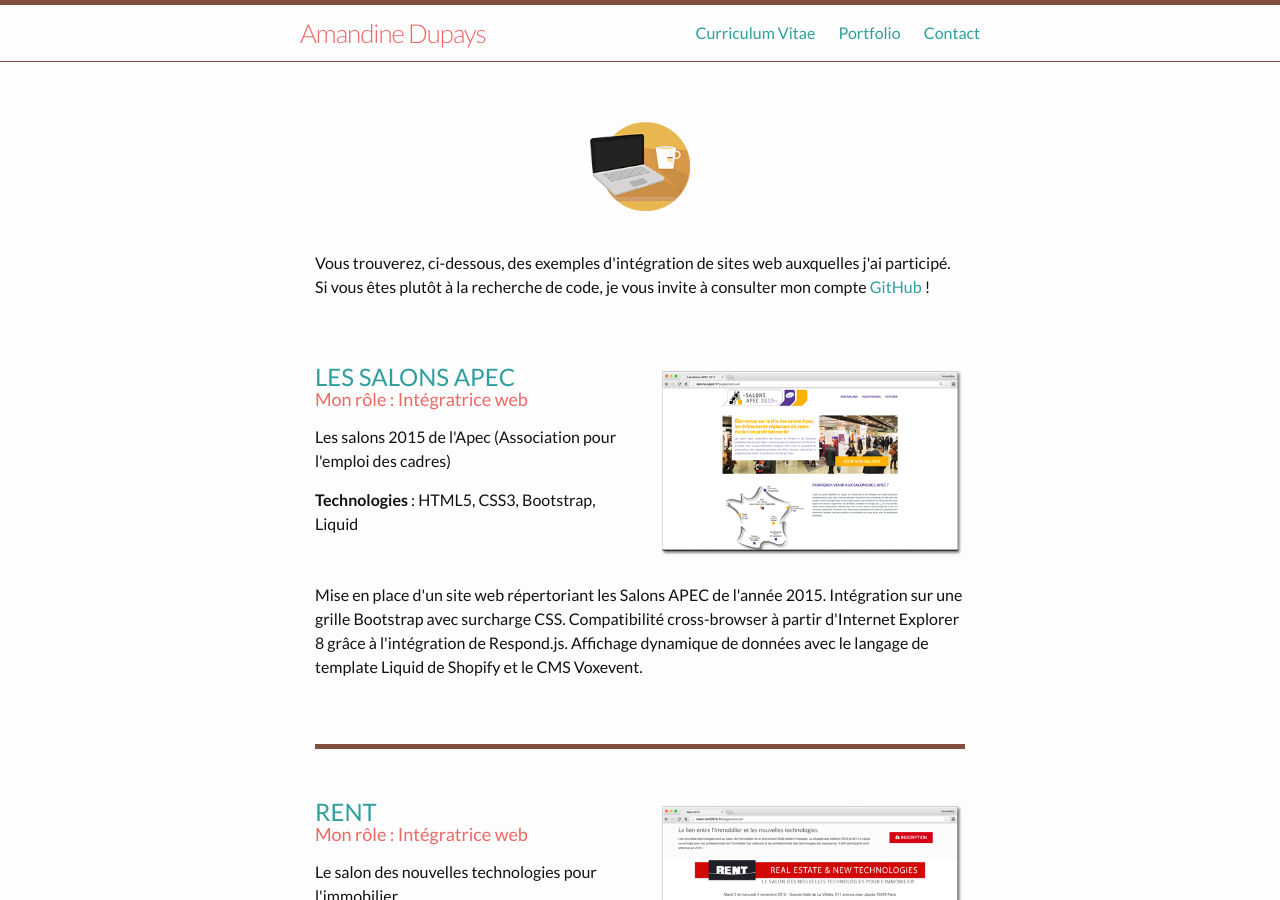
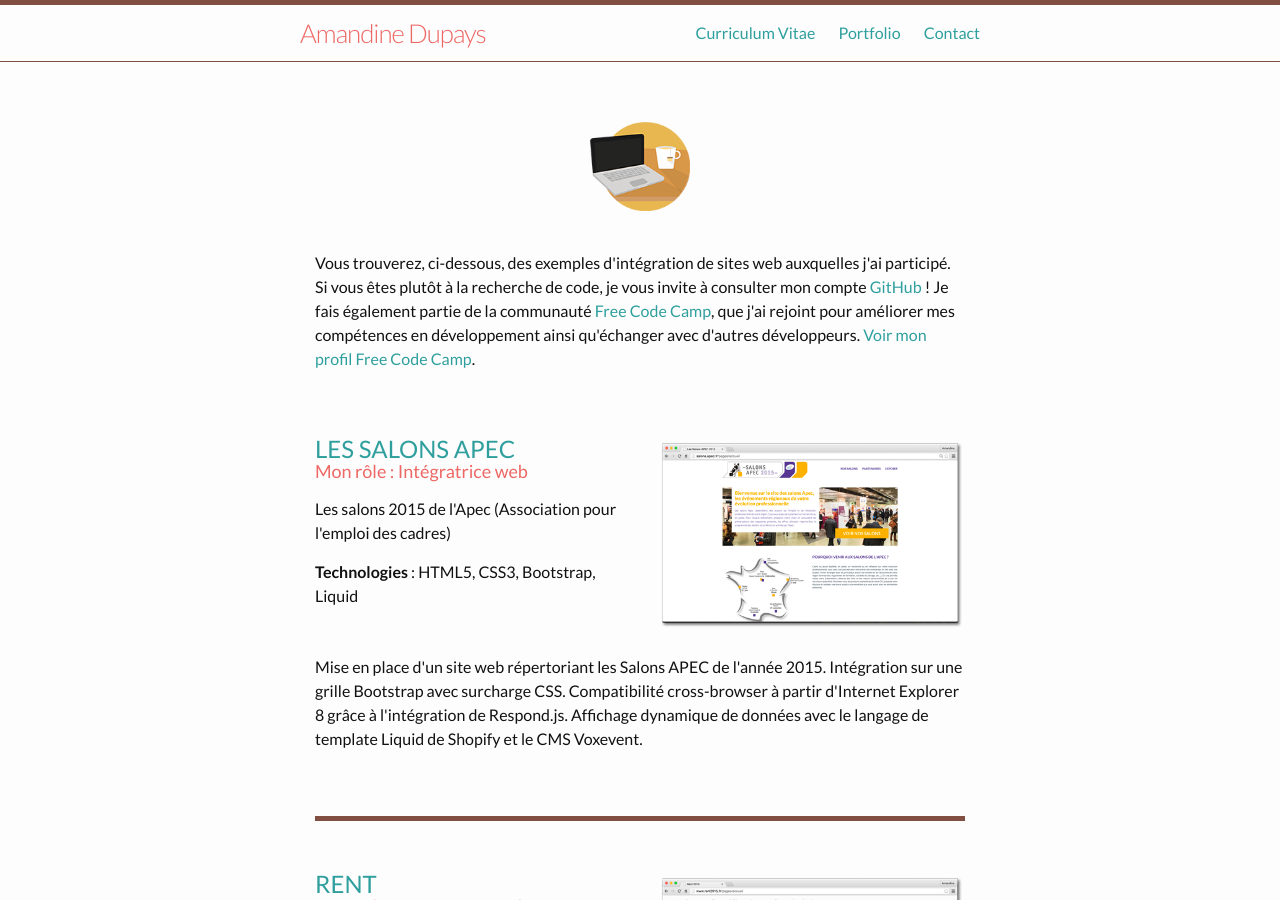
Before and after one commit to adupays/me, a Jekyll site: the page built from portfolio.md, in a window 1280 px wide and 900 px high. Built offline with Jekyll 4.4.1, drawn with Linux system fonts in a browser that asks for light colours; nearby versions of some CDN libraries.

Commit message:
add my freeCodeCamp profil

```diff
--- a/portfolio.md
+++ b/portfolio.md
@@ -14,7 +14,7 @@
   <div class="row header-page">
     <div class="col-md-12">
       <p>
-        Vous trouverez, ci-dessous, des exemples d'intégration de sites web auxquelles j'ai participé. Si vous êtes plutôt à la recherche de code, je vous invite à consulter mon compte <a href="https://github.com/{{ site.github_username }}" target="_blank">GitHub</a> !
+        Vous trouverez, ci-dessous, des exemples d'intégration de sites web auxquelles j'ai participé. Si vous êtes plutôt à la recherche de code, je vous invite à consulter mon compte <a href="https://github.com/{{ site.github_username }}" target="_blank">GitHub</a> ! Je fais également partie de la communauté <a href="http://www.freecodecamp.com/">Free Code Camp</a>, que j'ai rejoint pour améliorer mes compétences en développement ainsi qu'échanger avec d'autres développeurs. <a href="http://www.freecodecamp.com/adupays">Voir mon profil Free Code Camp</a>.
       </p>
     </div>
   </div>
```
